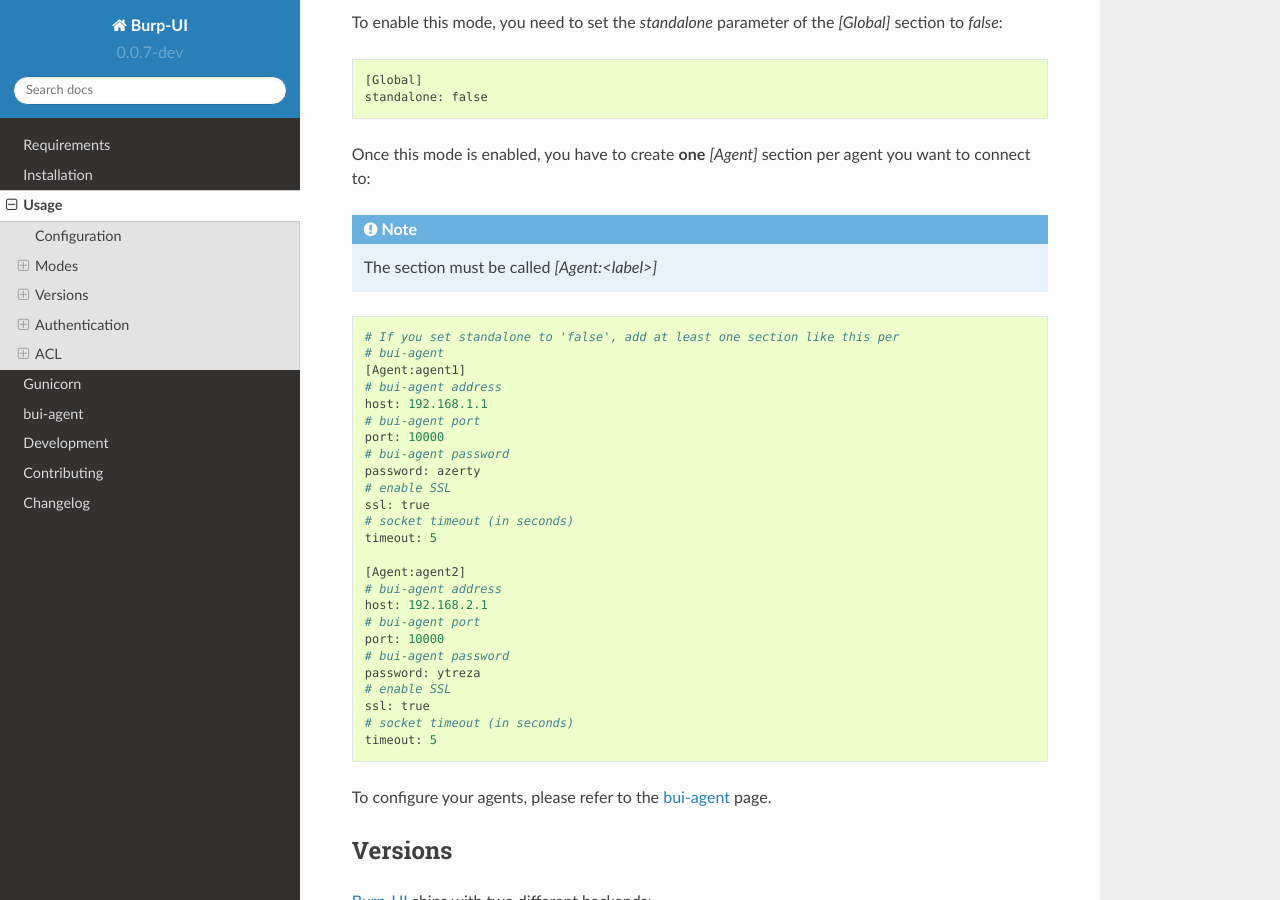
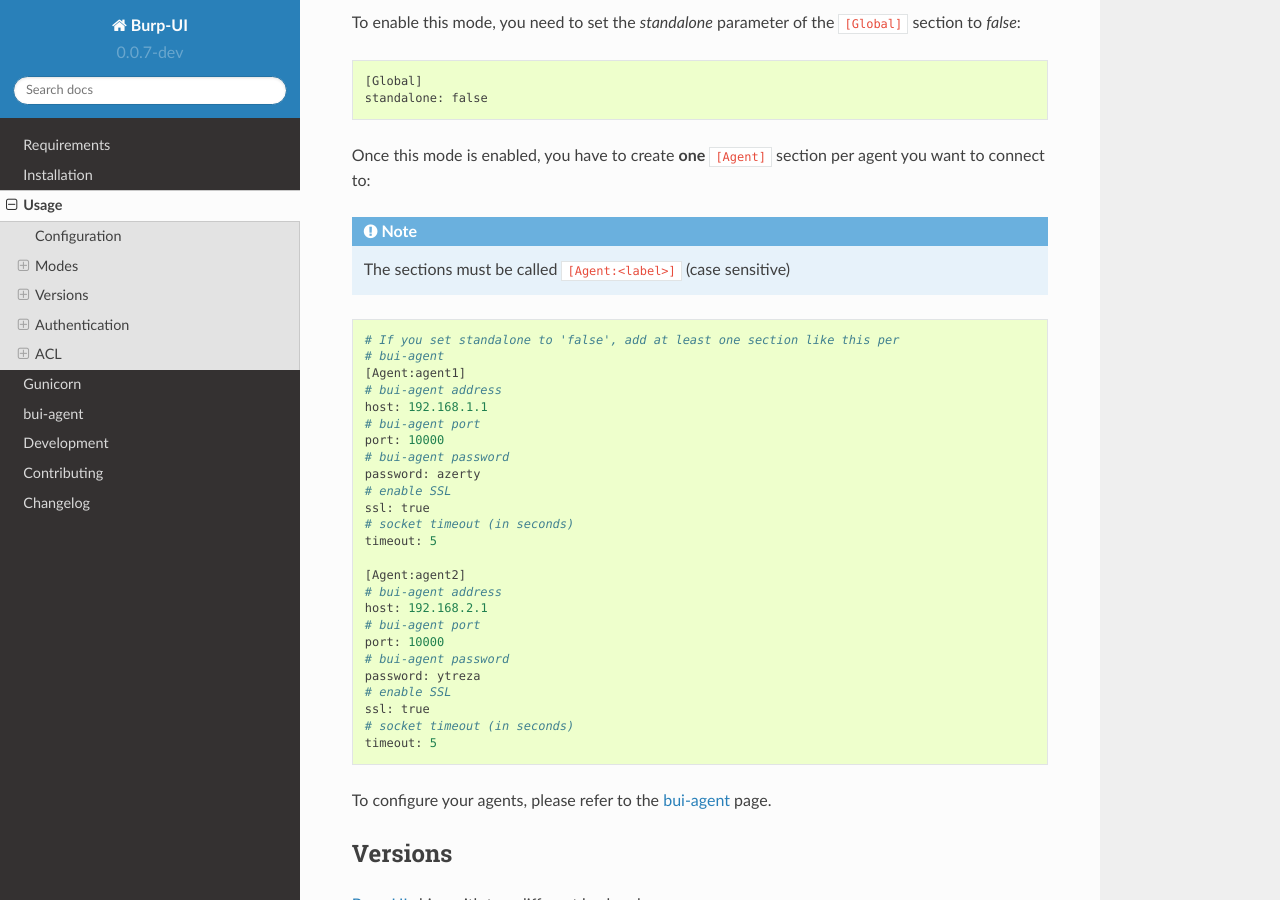
Before and after one commit to ziirish/burp-ui, a Sphinx documentation site: the page built from docs/usage.rst, in a window 1280 px wide and 900 px high, scrolled down 3109 px. Built offline with Sphinx 7.4.7 and the Read the Docs theme 2.0.0, drawn with Linux system fonts in a browser that asks for light colours; pages that are not in the unit, such as notebooks, are missing from menus.

Commit message:
fix: typo

```diff
--- a/docs/usage.rst
+++ b/docs/usage.rst
@@ -175,7 +175,7 @@
 
 
 To enable this mode, you need to set the *standalone* parameter of the
-`[Global]` section to *false*:
+``[Global]`` section to *false*:
 
 ::
 
@@ -183,10 +183,10 @@
     standalone: false
 
 
-Once this mode is enabled, you have to create **one** `[Agent]` section per
+Once this mode is enabled, you have to create **one** ``[Agent]`` section per
 agent you want to connect to:
 
-.. note:: The section must be called `[Agent:<label>]`
+.. note:: The sections must be called ``[Agent:<label>]`` (case sensitive)
 
 ::
 
```
